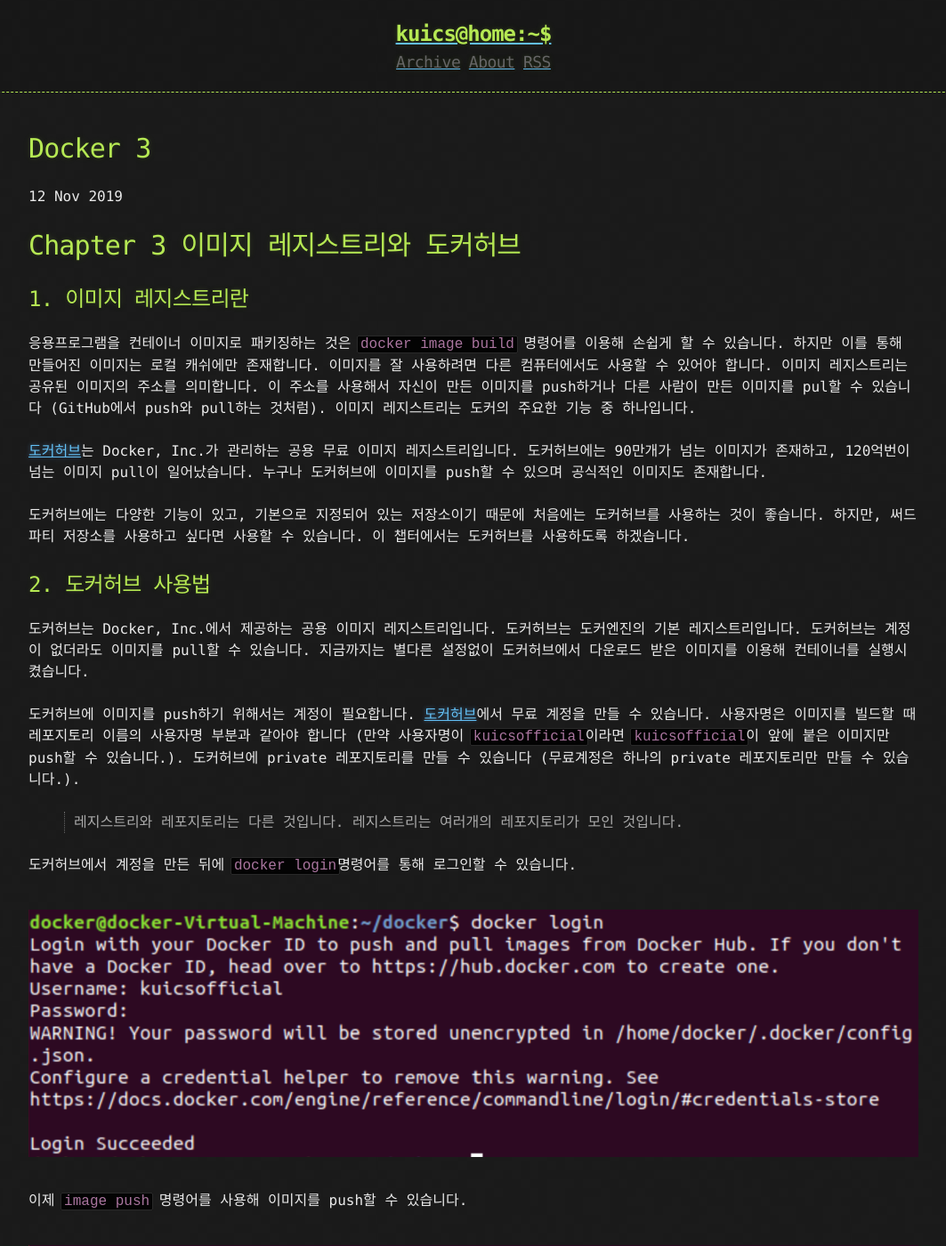
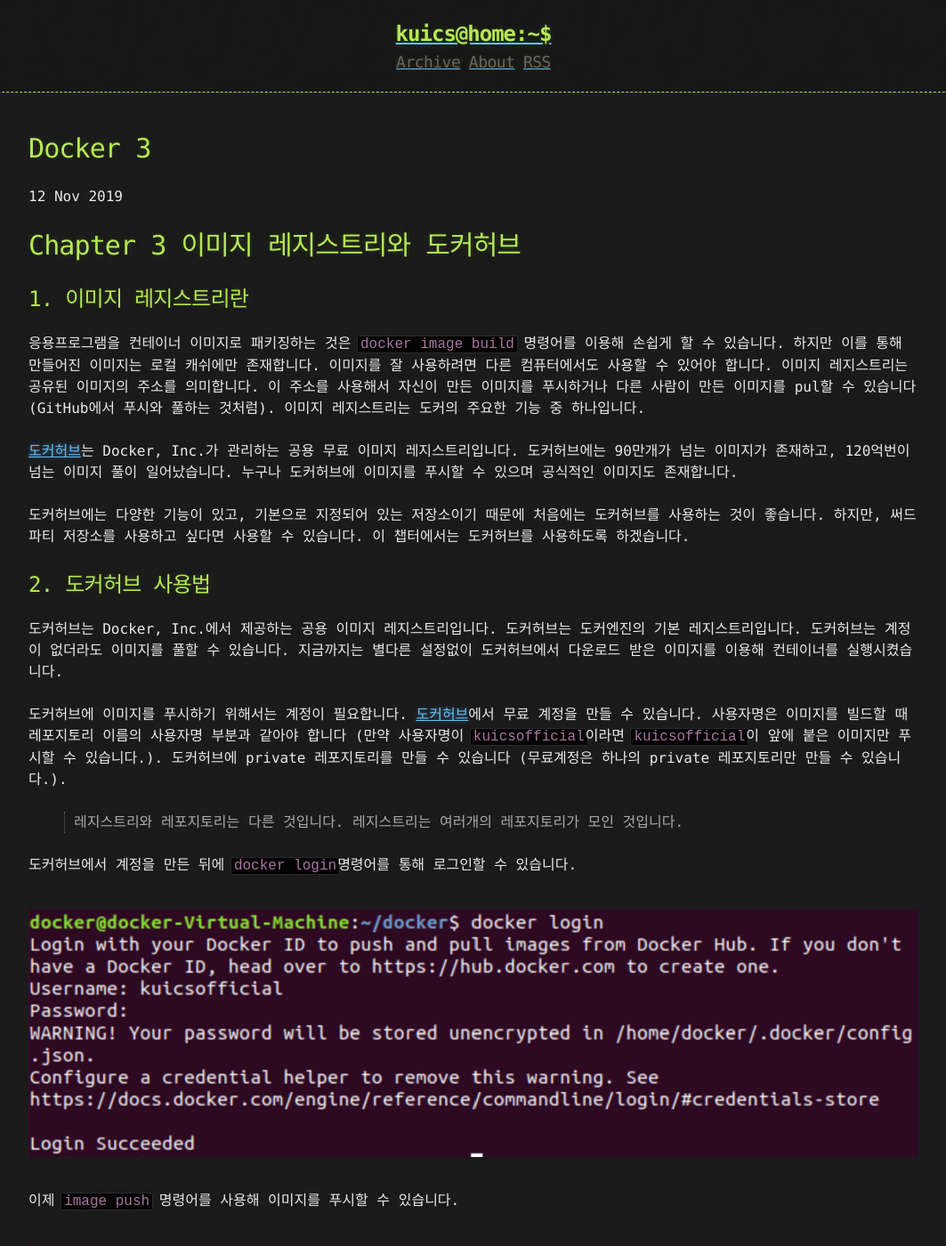
Before and after one commit to KUICS-Official/kuics_blog, a Jekyll site: the page built from _posts/2019-11-12-Docker-3.md, in a window 1280 px wide and 1400 px high. Shown: the whole window at 89% size, without its empty margins (108-1171 px from the left). Built offline with Jekyll 4.4.1, drawn with Linux system fonts in a browser that asks for light colours; some of the changed text lies outside the part shown.

Commit message:
Written to chapter 3

```diff
--- a/_posts/2019-11-12-Docker-3.md
+++ b/_posts/2019-11-12-Docker-3.md
@@ -7,17 +7,17 @@ published: true
 
 ## 1. 이미지 레지스트리란
 
-응용프로그램을 컨테이너 이미지로 패키징하는 것은 `docker image build` 명령어를 이용해 손쉽게 할 수 있습니다. 하지만 이를 통해 만들어진 이미지는 로컬 캐쉬에만 존재합니다. 이미지를 잘 사용하려면 다른 컴퓨터에서도 사용할 수 있어야 합니다. 이미지 레지스트리는 공유된 이미지의 주소를 의미합니다. 이 주소를 사용해서 자신이 만든 이미지를 push하거나 다른 사람이 만든 이미지를 pul할 수 있습니다 (GitHub에서 push와 pull하는 것처럼). 이미지 레지스트리는 도커의 주요한 기능 중 하나입니다.
+응용프로그램을 컨테이너 이미지로 패키징하는 것은 `docker image build` 명령어를 이용해 손쉽게 할 수 있습니다. 하지만 이를 통해 만들어진 이미지는 로컬 캐쉬에만 존재합니다. 이미지를 잘 사용하려면 다른 컴퓨터에서도 사용할 수 있어야 합니다. 이미지 레지스트리는 공유된 이미지의 주소를 의미합니다. 이 주소를 사용해서 자신이 만든 이미지를 푸시하거나 다른 사람이 만든 이미지를 pul할 수 있습니다 (GitHub에서 푸시와 풀하는 것처럼). 이미지 레지스트리는 도커의 주요한 기능 중 하나입니다.
 
-[도커허브](https://hub.docker.com)는 Docker, Inc.가 관리하는 공용 무료 이미지 레지스트리입니다. 도커허브에는 90만개가 넘는 이미지가 존재하고, 120억번이 넘는 이미지 pull이 일어났습니다. 누구나 도커허브에 이미지를 push할 수 있으며 공식적인 이미지도 존재합니다.
+[도커허브](https://hub.docker.com)는 Docker, Inc.가 관리하는 공용 무료 이미지 레지스트리입니다. 도커허브에는 90만개가 넘는 이미지가 존재하고, 120억번이 넘는 이미지 풀이 일어났습니다. 누구나 도커허브에 이미지를 푸시할 수 있으며 공식적인 이미지도 존재합니다.
 
 도커허브에는 다양한 기능이 있고, 기본으로 지정되어 있는 저장소이기 때문에 처음에는 도커허브를 사용하는 것이 좋습니다. 하지만, 써드파티 저장소를 사용하고 싶다면 사용할 수 있습니다. 이 챕터에서는 도커허브를 사용하도록 하겠습니다.
 
 ## 2. 도커허브 사용법
 
-도커허브는 Docker, Inc.에서 제공하는 공용 이미지 레지스트리입니다. 도커허브는 도커엔진의 기본 레지스트리입니다. 도커허브는 계정이 없더라도 이미지를 pull할 수 있습니다. 지금까지는 별다른 설정없이 도커허브에서 다운로드 받은 이미지를 이용해 컨테이너를 실행시켰습니다.
+도커허브는 Docker, Inc.에서 제공하는 공용 이미지 레지스트리입니다. 도커허브는 도커엔진의 기본 레지스트리입니다. 도커허브는 계정이 없더라도 이미지를 풀할 수 있습니다. 지금까지는 별다른 설정없이 도커허브에서 다운로드 받은 이미지를 이용해 컨테이너를 실행시켰습니다.
 
-도커허브에 이미지를 push하기 위해서는 계정이 필요합니다. [도커허브](https://hub.docker.com)에서 무료 계정을 만들 수 있습니다. 사용자명은 이미지를 빌드할 때 레포지토리 이름의 사용자명 부분과 같아야 합니다 (만약 사용자명이 `kuicsofficial`이라면 `kuicsofficial`이 앞에 붙은 이미지만 push할 수 있습니다.). 도커허브에 private 레포지토리를 만들 수 있습니다 (무료계정은 하나의 private 레포지토리만 만들 수 있습니다.).
+도커허브에 이미지를 푸시하기 위해서는 계정이 필요합니다. [도커허브](https://hub.docker.com)에서 무료 계정을 만들 수 있습니다. 사용자명은 이미지를 빌드할 때 레포지토리 이름의 사용자명 부분과 같아야 합니다 (만약 사용자명이 `kuicsofficial`이라면 `kuicsofficial`이 앞에 붙은 이미지만 푸시할 수 있습니다.). 도커허브에 private 레포지토리를 만들 수 있습니다 (무료계정은 하나의 private 레포지토리만 만들 수 있습니다.).
 
 > 레지스트리와 레포지토리는 다른 것입니다. 레지스트리는 여러개의 레포지토리가 모인 것입니다.
 
@@ -25,15 +25,15 @@ published: true
 
 ![Result of docker login](/blog/assets/2019-11-12-Docker-3/docker_login.png)
 
-이제 `image push` 명령어를 사용해 이미지를 push할 수 있습니다.
+이제 `image push` 명령어를 사용해 이미지를 푸시할 수 있습니다.
 
 ![Result of image push](/blog/assets/2019-11-12-Docker-3/image_push.png)
 
-push는 만약 레지스트리에 같은 레이어가 있다면, push하지 않습니다. 위의 예시에서 기초 이미지를 공식 우분투 이미지에서 mount하고 있습니다. 만약 도커파일을 수정해서 push하면 밑의 레이어는 이미 레지스트리에 있으므로 맨 위의 레이어만 push합니다.
+푸시는 만약 레지스트리에 같은 레이어가 있다면, 푸시하지 않습니다. 위의 예시에서 기초 이미지를 공식 우분투 이미지에서 mount하고 있습니다. 만약 도커파일을 수정해서 푸시하면 밑의 레이어는 이미 레지스트리에 있으므로 맨 위의 레이어만 푸시합니다.
 
 도커허브에 레포지토리를 생성하면, `docker container run`에 이미지 태그를 사용해 컨테이너를 실행시킬 수 있습니다(여기서는 `docker container run kuicsofficial/echoserver`).
 
-이미지의 용량은 수 메가바이트에서 몇백 기가바이트일 수도 있습니다. 용량이 큰 이미지는 pull할 때 오래 걸립니다. 따라서 컨테이너를 실행시키기 위한 시간이 짧게는 수 초에서 길게는 몇 분까지도 걸릴 수 있습니다. 이러한 현상을 방지하기 위해서 이미지를 pull해서 필요해지기 전에 미리 다운로드 받아 놓을 수 있습니다.
+이미지의 용량은 수 메가바이트에서 몇백 기가바이트일 수도 있습니다. 용량이 큰 이미지는 풀할 때 오래 걸립니다. 따라서 컨테이너를 실행시키기 위한 시간이 짧게는 수 초에서 길게는 몇 분까지도 걸릴 수 있습니다. 이러한 현상을 방지하기 위해서 이미지를 풀해서 필요해지기 전에 미리 다운로드 받아 놓을 수 있습니다.
 
 ![Result of image pull](/blog/assets/2019-11-12-Docker-3/image_pull.png)
 
@@ -44,3 +44,19 @@ push는 만약 레지스트리에 같은 레이어가 있다면, push하지 않
 지금까지는 이미지의 태그를 특별히 지정하지 않고 사용했습니다. 도커의 이미지 레포지토리는 기본적으로 `{user}/{app}`형태를 사용합니다. 이미지의 태그는 보통 버전을 지정하기 위해 사용합니다. 태그는 `{user}/{app}:{tag}`의 형태로 지정할 수 있습니다. 따로 태그를 지정하지 않으면 `latest`태그로 지정됩니다. `docker image ls`명령어에서 `filter` 옵션을 사용해 우분투 이미지만 볼 수 있습니다.
 
 ![Result of image ls](/blog/assets/2019-11-12-Docker-3/image_ls.png)
+
+>하나의 이미지에도 여러개의 태그가 있을 수 있습니다. 우분투의 경우에 Canonical에서 우분투에 패치를 하면 도커허브에도 코드네임과 버전을 붙여 업로드합니다. 따라서 ubuntu 16.04버전이 필요하다면 `ubuntu:16.04`로 태그를 명시함으로써 사용할 수 있습니다.
+
+태그는 버전, 커밋 라벨, 코드네임일 수도 있습니다.
+
+## 4. 빌드 자동화
+
+자주 변경되지 않는 응용프로그램은 직접 이미지를 빌드하고 푸시해도 괜찮습니다. 하지만 정기적으로 이미지를 변경해야 한다면 빌드와 푸시를 자동화할 수 있습니다. 도커허브는 GitHub, BitBucket에 있는 도커파일의 자동 빌드를 지원합니다.
+
+자동화된 빌드는 도커허브에 로그인한 후 도커허브의 레포지토리에서 Builds > Automated Builds를 통해 설정할 수 있습니다. GitHub 또는 BitBucket의 계정을 연동하고, 어떤 깃 레포지토리를 사용할 수 있는지 선택할 수 있습니다.
+
+설정 후에 깃 레포지토리에 푸시가 들어오면 도커허브는 자동으로 도커파일을 빌드합니다. 수동으로 빌드를 시작하는 것도 가능합니다.
+
+자동 빌드를 하면 깃의 브랜치별로 다른 태그를 붙이도록 설정할 수 있습니다.
+
+![Example of setting tag by branch name](/blog/assets/2019-11-12-Docker-3/auto_build_tag.png)
```
Also changed, not shown: assets/2019-11-12-Docker-3/auto_build_tag.png (added), assets/2019-11-12-Docker-3/image_ls.png (added).
